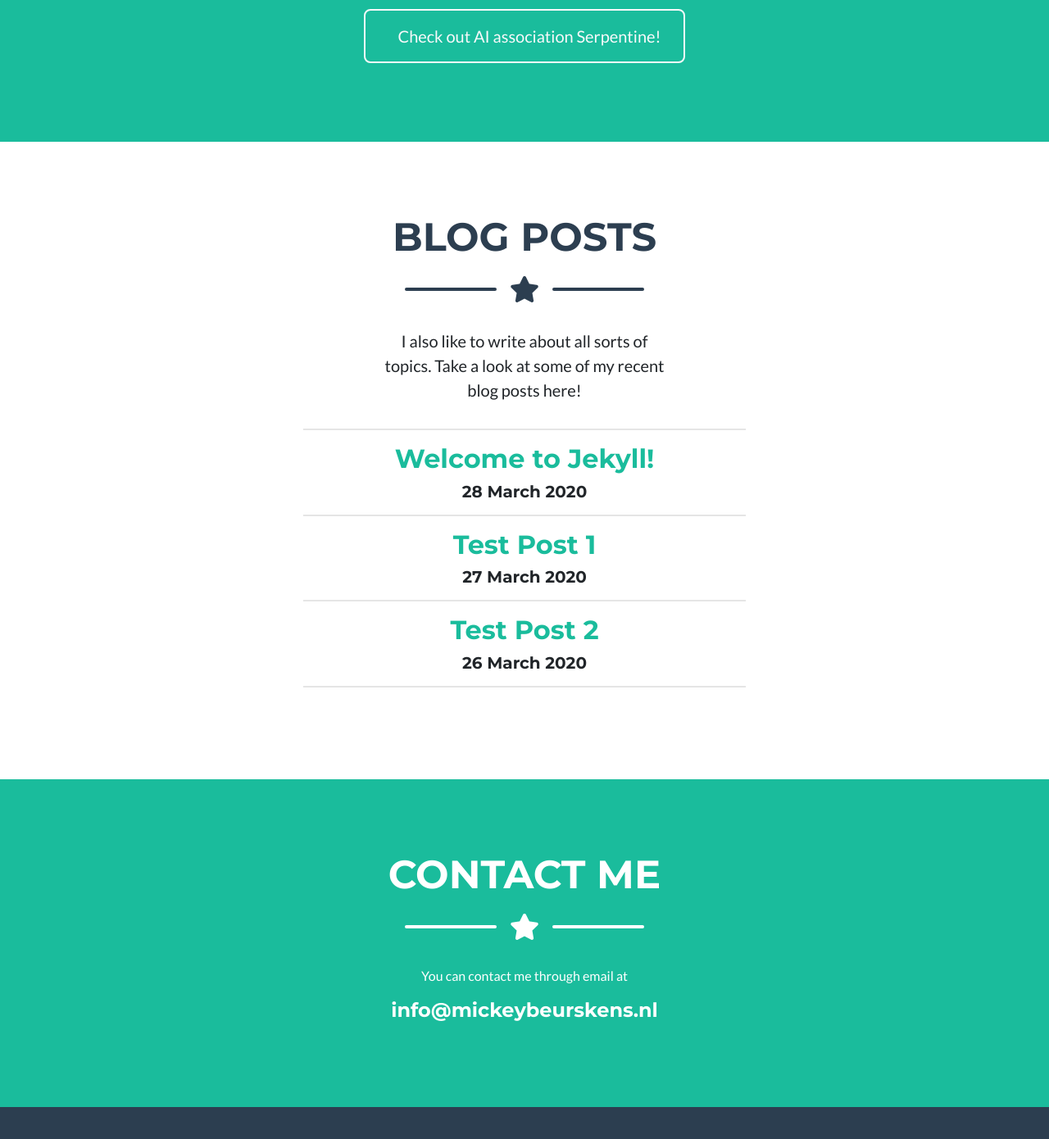
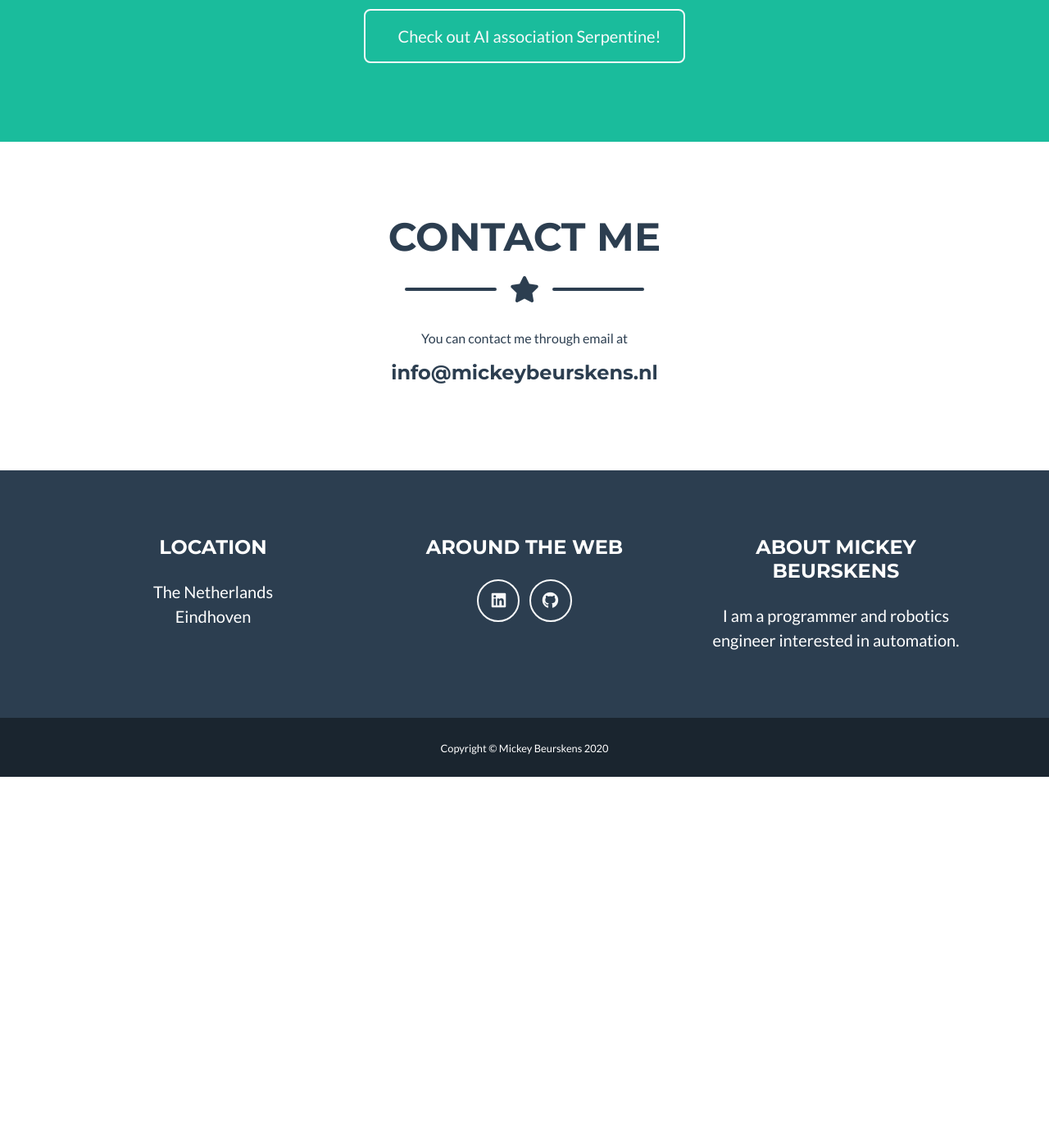
Before and after one commit to mbeurskens/mickeybeurskens, a Jekyll site: the page built from index.html, in a window 1280 px wide and 1400 px high, scrolled down 1892 px. Shown: the top 1390 px of the window at 82% size. Built offline with Jekyll 4.4.1, drawn with Linux system fonts in a browser that asks for light colours; after the commit the page ends 2840 px from its top, so only the background shows below that.

Commit message:
Comment out blog posts

```diff
--- a/index.html
+++ b/index.html
@@ -128,14 +128,20 @@ layout: "default"
   </div>
 </section>
 
+
 <!-- Blog Posts Section -->
+<!--
 <section class="page-section" id="blog-posts">
   <div class="container">
+  -->
 
     <!-- Blog Posts Section Heading -->
+    <!--
     <h2 class="page-section-heading text-center text-uppercase text-secondary mb-0">Blog Posts</h2>
+    -->
 
     <!-- Icon Divider -->
+    <!--
     <div class="divider-custom">
       <div class="divider-custom-line"></div>
       <div class="divider-custom-icon">
@@ -168,16 +174,18 @@ layout: "default"
 
   </div>
 </section>
+-->
 
 <!-- Contact Section -->
-<section class="page-section bg-primary text-white" id="contact">
+<!--<section class="page-section bg-primary text-white" id="contact">-->
+<section class="page-section text-secondary" id="contact">
   <div class="container">
 
     <!-- Contact Section Heading -->
-    <h2 class="page-section-heading text-center text-uppercase text-white mb-0">Contact Me</h2>
+    <h2 class="page-section-heading text-center text-uppercase text-secondary mb-0">Contact Me</h2>
 
     <!-- Icon Divider -->
-    <div class="divider-custom divider-light">
+    <div class="divider-custom">
       <div class="divider-custom-line"></div>
       <div class="divider-custom-icon">
         <i class="fas fa-star"></i>
```
Also changed, not shown: drafts/2020-03-26-test-post-2.md (renamed from _posts/2020-03-26-test-post-2.md), drafts/2020-03-27-test-post-1.md (renamed from _posts/2020-03-27-test-post-1.md), drafts/2020-03-28-welcome-to-jekyll.markdown (renamed from _posts/2020-03-28-welcome-to-jekyll.markdown).
